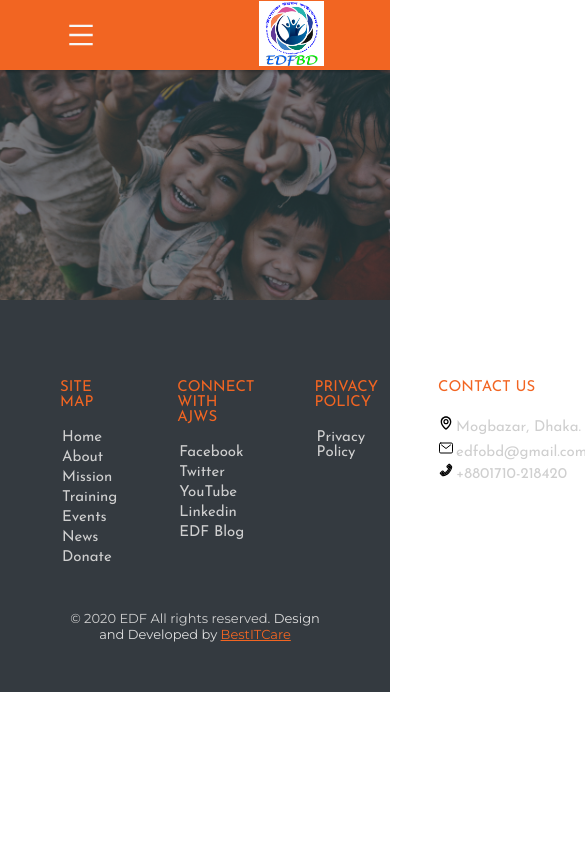
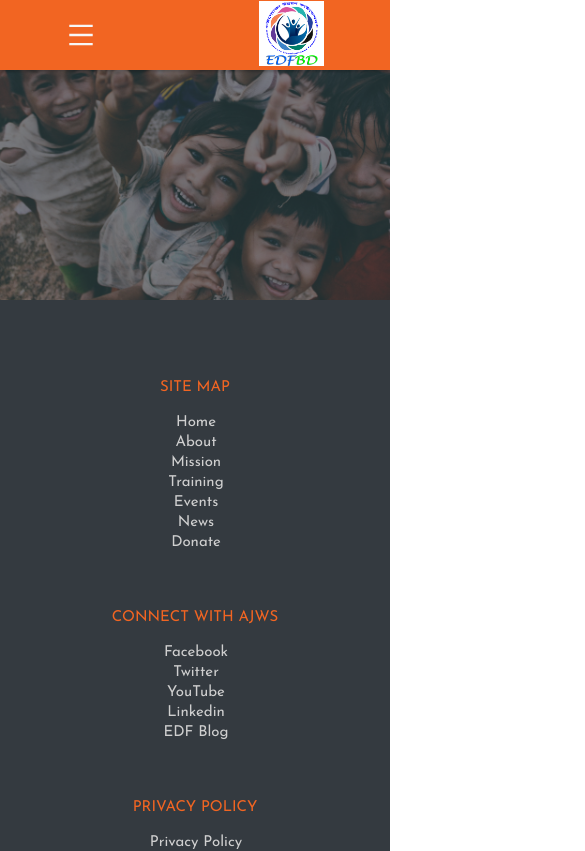
Before and after one commit to porosh2002/EDFBD, a React (Create React App) app in the folder client/: page / in a window 390 px wide. Shown: the top 851 px of the page, 585 px wide, since content can reach past the window. Built offline with nearby package versions, Linux system fonts and the light colour scheme.

Commit message:
Footer Responsive

```diff
--- a/client/src/Styled/Styled.js
+++ b/client/src/Styled/Styled.js
@@ -98,7 +98,7 @@ justify-content:space-around;
 `
 export const FooterContent = styled.div`
 padding:30px;
-height:200px;
+/* height:200px; */
 width:180px;
 `;
 export const FooterTitle = styled.p`
--- a/client/src/components/Footer/Footer.tsx
+++ b/client/src/components/Footer/Footer.tsx
@@ -13,8 +13,8 @@ import {
 export default function FooterComponent() {
   return (
     <Footer>
-      <FooterContainer>
-        <FooterContent>
+      <FooterContainer className='FooterContainer'>
+        <FooterContent className='FooterContent'>
           <FooterTitle to="#">SITE MAP</FooterTitle>
           <FooterLink to="#">Home</FooterLink>
           <FooterLink to="#">About</FooterLink>
@@ -24,7 +24,7 @@ export default function FooterComponent() {
           <FooterLink to="#">News</FooterLink>
           <FooterLink to="#">Donate</FooterLink>
         </FooterContent>
-        <FooterContent>
+        <FooterContent className='FooterContent'>
           <FooterTitle>CONNECT WITH AJWS</FooterTitle>
           <FooterLink to="#">Facebook</FooterLink>
           <FooterLink to="#">Twitter</FooterLink>
@@ -32,11 +32,11 @@ export default function FooterComponent() {
           <FooterLink to="#">Linkedin</FooterLink>
           <FooterLink to="#">EDF Blog</FooterLink>
         </FooterContent>
-        <FooterContent>
+        <FooterContent className='FooterContent'>
           <FooterTitle>PRIVACY POLICY</FooterTitle>
           <FooterLink to="#">Privacy Policy</FooterLink>
         </FooterContent>
-        <FooterContent>
+        <FooterContent className='FooterContent'>
           <FooterTitle>CONTACT US</FooterTitle>
                   <div style={{ display: "flex",marginTop:"5px"}}>
             <div className="FooterIcon">
--- a/client/src/index.css
+++ b/client/src/index.css
@@ -23,6 +23,15 @@
   .MobileMenu {
     background: url("./images/black-linen.png");
     background-color: #343a40;
+  }
+  .FooterContainer{
+    display: block !important;
+    margin: 0px auto;
+    text-align: center;
+  }
+  .FooterContent{
+    display: block !important;
+    margin: 0px auto;
   }
 }
 @media screen and (min-width: 900px) {
@@ -104,11 +113,6 @@
     text-decoration: none;
     margin-top:7px;
   }
-  .FooterIcon{
-    font-size:20px;
-    margin-right: 5px;
-  color: #F26522;
-}
 }
 /* Slider */
 .Slider_Div {
@@ -126,3 +130,9 @@
   color: #cfcfcf;
   margin:0px 30px;
 }
+/* Footer Icon */
+.FooterIcon{
+  font-size:20px;
+  margin-right: 5px;
+color: #F26522;
+}
```
Also changed, not shown: 1 other file (tests, documents, lock files or other folders).
